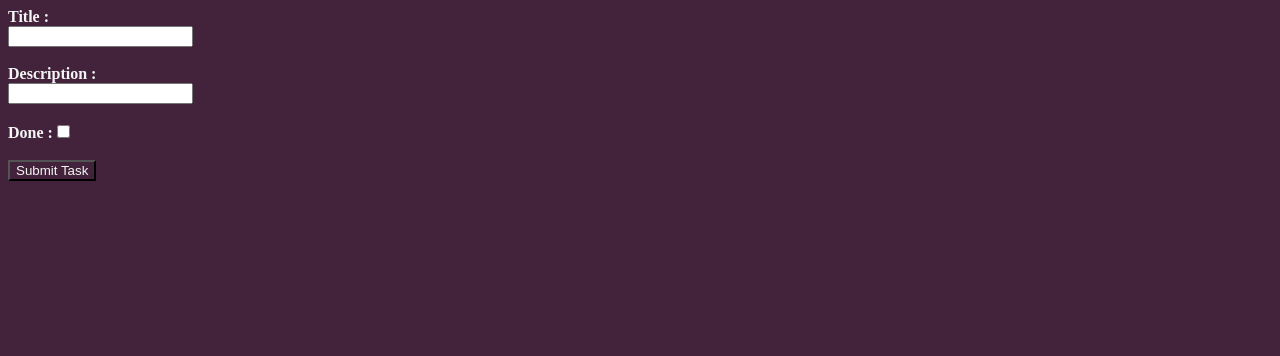
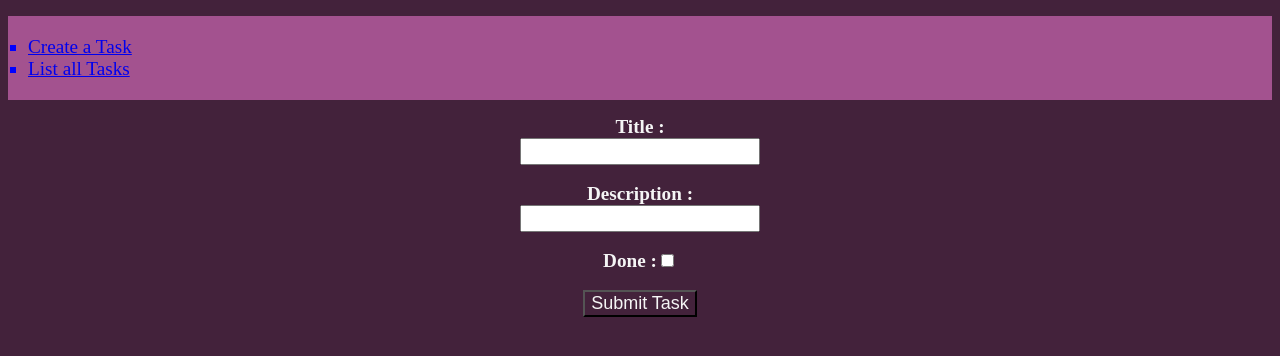
Before and after one commit to Guilbault2063074/ProjetReact, a React (Create React App) app in the folder projet/frontend/: page / in a window 1280 px wide. Shown: the top 356 px of the page. Built offline with nearby package versions, Linux system fonts and the light colour scheme.

Commit message:
updaté le css

```diff
--- a/projet/frontend/package.json
+++ b/projet/frontend/package.json
@@ -9,6 +9,8 @@
     "axios": "^1.3.6",
     "react": "^18.2.0",
     "react-dom": "^18.2.0",
+    "react-router": "^6.10.0",
+    "react-router-dom": "^6.10.0",
     "react-scripts": "5.0.1",
     "web-vitals": "^2.1.4"
   },
--- /dev/null
+++ b/projet/frontend/src/App.css
@@ -0,0 +1,23 @@
+ul {
+    background-color: #a3528f;
+    padding: 20px;
+    text-align: left;
+    list-style-type: square;
+    color: blue;
+}
+
+li {
+    font-size: larger;
+}
+
+div {
+    text-align: center;
+}
+
+input {
+    font-size: large;
+}
+
+label {
+    font-size: larger;
+}
--- a/projet/frontend/src/App.js
+++ b/projet/frontend/src/App.js
@@ -1,14 +1,24 @@
 import CreateTask from "./CreateTask"
-
+import { BrowserRouter, Link } from 'react-router-dom';
+import './App.css'
 
 function App() {
   document.body.style = 'background: #43223b;';
   return (
-    <div className="App">
-      <header className="App-header">
+    <BrowserRouter>
+    <div>
+
+
+      <ul>
+          <li><Link to="/">Create a Task</Link></li>
+          <li><Link to="/About">List all Tasks</Link></li>
+        </ul>
+
+
         <CreateTask></CreateTask>
-      </header>
+
     </div>
+    </BrowserRouter>
   );
 }
 
--- a/projet/frontend/src/ReadTasks.js
+++ b/projet/frontend/src/ReadTasks.js
@@ -19,6 +19,8 @@ function ReadTask(){
         </div>
     )
 }
+
+export default ReadTask
 //une liste de TaskView
 //Dans chaque TaskView, un bouton update et un bouton delete
 //le bouton update t'amène dans une autre page
--- a/projet/frontend/src/UpdateTask.js
+++ b/projet/frontend/src/UpdateTask.js
@@ -30,7 +30,7 @@ function updateTask(){
             <br/>
             <label>
                 Status :
-                <input type="text" value={status} onChange={event => setStatus(event.target.value)}/>
+                <input type="checkbox" value={status} onChange={event => setStatus(event.target.value)}/>
             </label>
             <br/>
             <button type="update" onClick={update}>Update</button>
```
Also changed, not shown: projet/frontend/src/routes.js (added, +12 -0 lines), 1 other file (tests, documents, lock files or other folders).
